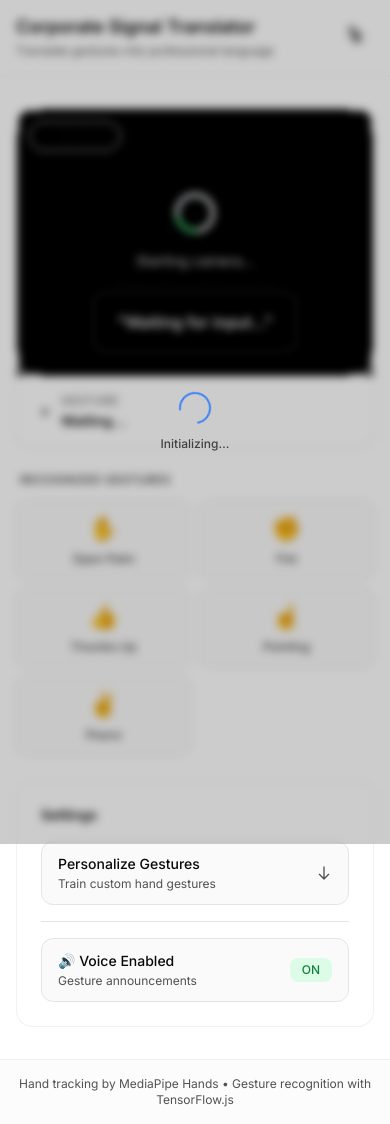
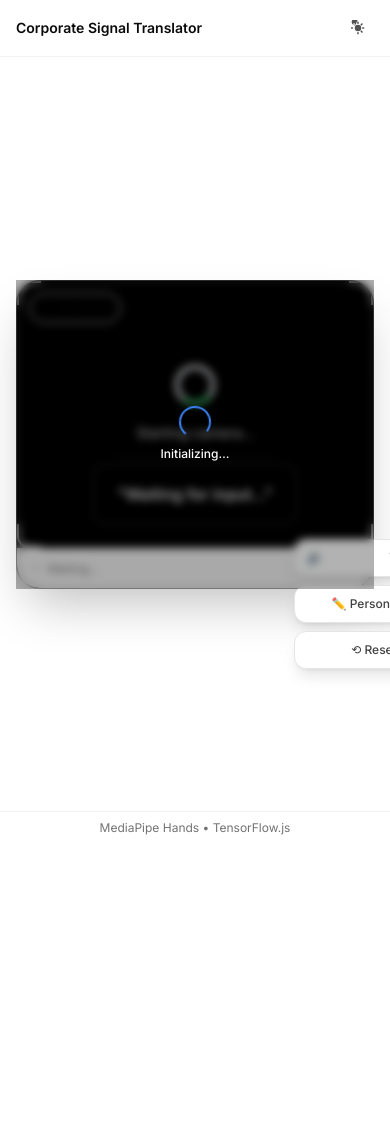
Before and after one commit to M4dhxv/corporate-hand-translator, a React (Vite) app: page / in a window 390 px wide. After the commit the page ends 844 px from the top, so only its background shows below. Built offline with nearby package versions, Linux system fonts and the light colour scheme.

Commit message:
v5.0.0: macOS utility redesign - fixed layout, no scrolling, floating controls

```diff
--- a/package.json
+++ b/package.json
@@ -1,7 +1,7 @@
 {
   "name": "corporate-hand-translator",
   "private": true,
-  "version": "4.3.0",
+  "version": "5.0.0",
   "type": "module",
   "scripts": {
     "dev": "vite",
--- a/src/App.jsx
+++ b/src/App.jsx
@@ -5,8 +5,8 @@ import TrainingMode from './components/TrainingMode';
 
 /**
  * Corporate Signal Translator - Main App
- * Premium macOS-inspired utility design
- * UI-only redesign: All logic from v3.2.0 preserved
+ * macOS utility-style interface with fixed video card
+ * Zero scrolling, always-visible controls
  */
 function App() {
     // State management
@@ -133,72 +133,55 @@ function App() {
         setIsLoading(false);
     };
 
-    const gestures = [
-        { gesture: '✋', label: 'Open Palm', key: 'open-palm' },
-        { gesture: '✊', label: 'Fist', key: 'fist' },
-        { gesture: '👍', label: 'Thumbs Up', key: 'thumbs-up' },
-        { gesture: '☝️', label: 'Pointing', key: 'pointing' },
-        { gesture: '✌️', label: 'Peace', key: 'peace' },
-    ];
+    return (
+        <div className={`${darkMode ? 'dark' : ''}`}>
+            {/* Root container - fixed viewport utility layout */}
+            <div className="h-screen w-screen bg-white dark:bg-neutral-950 transition-colors duration-300 flex flex-col overflow-hidden">
 
-    return (
-        <div className={`min-h-screen ${darkMode ? 'dark' : ''}`}>
-            {/* Root background */}
-            <div className="min-h-screen bg-white dark:bg-neutral-950 transition-colors duration-300">
-
-                {/* Header */}
-                <header className="sticky top-0 z-40 border-b border-neutral-200/50 dark:border-neutral-800/50 backdrop-blur-xl bg-white/90 dark:bg-neutral-950/90">
-                    <div className="max-w-4xl mx-auto px-4 sm:px-6 lg:px-8 py-4">
-                        <div className="flex items-center justify-between gap-4">
-                            {/* Branding */}
-                            <div className="flex-1 min-w-0">
-                                <h1 className="text-lg font-semibold text-neutral-950 dark:text-white leading-tight">
+                {/* Minimalist header */}
+                <header className="flex items-center justify-between px-4 sm:px-6 py-3 border-b border-neutral-200/50 dark:border-neutral-800/50 flex-shrink-0">
+                    <div className="min-w-0">
+                        <h1 className="text-sm font-semibold text-neutral-950 dark:text-white">
                             Corporate Signal Translator
                         </h1>
-                                <p className="text-xs text-neutral-600 dark:text-neutral-400 mt-1">
-                                    Translate gestures into professional language
-                                </p>
                     </div>
-
-                            {/* Dark mode toggle */}
                     <button
                         onClick={() => setDarkMode(!darkMode)}
                         className="p-2 rounded-lg hover:bg-neutral-100 dark:hover:bg-neutral-800 transition-colors duration-200 flex-shrink-0"
                         aria-label="Toggle dark mode"
                     >
                         {darkMode ? (
-                                    <svg className="w-5 h-5 text-neutral-400" fill="currentColor" viewBox="0 0 20 20">
+                            <svg className="w-4 h-4 text-neutral-400" fill="currentColor" viewBox="0 0 20 20">
                                 <path d="M17.293 13.293A8 8 0 016.707 2.707a8.001 8.001 0 1010.586 10.586z" />
                             </svg>
                         ) : (
-                                    <svg className="w-5 h-5 text-neutral-600" fill="currentColor" viewBox="0 0 20 20">
+                            <svg className="w-4 h-4 text-neutral-600" fill="currentColor" viewBox="0 0 20 20">
                                 <path fillRule="evenodd" d="M10 2a1 1 0 011 1v1a1 1 0 11-2 0V3a1 1 0 011-1zm4 8a4 4 0 11-8 0 4 4 0 018 0zm-.464 4.95l.707.707a1 1 0 001.414-1.414l-.707-.707a1 1 0 00-1.414 1.414zm2.12-10.607a1 1 0 010 1.414l-.707.707a1 1 0 11-1.414-1.414l.707-.707a1 1 0 011.414 0zM17 11a1 1 0 100-2h-1a1 1 0 100 2h1zm-7 4a1 1 0 011 1v1a1 1 0 11-2 0v-1a1 1 0 011-1zM5.05 6.464A1 1 0 106.464 5.05l-.707-.707a1 1 0 00-1.414 1.414l.707.707zm5.657-9.193a1 1 0 00-1.414 0l-.707.707A1 1 0 005.05 6.464l.707-.707a1 1 0 011.414 0zM3 11a1 1 0 100-2H2a1 1 0 100 2h1z" clipRule="evenodd" />
                             </svg>
                         )}
                     </button>
-                        </div>
-                    </div>
                 </header>
 
-                {/* Main content */}
-                <main className="flex-1 px-4 sm:px-6 lg:px-8 py-8 sm:py-12">
-                    <div className="max-w-4xl mx-auto space-y-6">
+                {/* Main content area - centered video card with controls */}
+                <main className="flex-1 flex items-center justify-center px-4 sm:px-6 overflow-hidden relative">
 
-                        {/* Primary gesture card */}
-                        <div className="rounded-2xl overflow-hidden shadow-sm border border-neutral-200/50 dark:border-neutral-800/50 bg-white dark:bg-neutral-900">
-                            {/* Loading overlay */}
+                    {/* Fixed video card - the product */}
+                    <div className="relative w-full max-w-3xl">
+
+                        {/* Video container with rounded corners */}
+                        <div className="rounded-3xl overflow-hidden shadow-2xl border border-neutral-200/50 dark:border-neutral-800/50 bg-black">
+
+                            {/* Loading state */}
                             {isLoading && (
-                                <div className="absolute inset-0 z-50 flex items-center justify-center bg-black/20 dark:bg-black/40 backdrop-blur-sm">
+                                <div className="absolute inset-0 z-50 flex items-center justify-center bg-black/30 backdrop-blur-sm">
                                     <div className="text-center">
-                                        <div className="w-8 h-8 border-2 border-blue-500 border-t-transparent rounded-full animate-spin mx-auto mb-3"></div>
-                                        <p className="text-xs font-medium text-neutral-700 dark:text-neutral-300">
-                                            Initializing…
-                                        </p>
+                                        <div className="w-8 h-8 border-2 border-blue-500 border-t-transparent rounded-full animate-spin mx-auto mb-2"></div>
+                                        <p className="text-xs font-medium text-white">Initializing…</p>
                                     </div>
                                 </div>
                             )}
 
-                            {/* Video feed */}
+                            {/* Aspect video feed */}
                             <div className="relative bg-black aspect-video flex items-center justify-center">
                                 <VideoFeed
                                     onGestureDetected={handleGestureDetected}
@@ -211,19 +194,15 @@ function App() {
                                 />
                             </div>
 
-                            {/* Status bar - below video */}
-                            <div className="px-6 py-4 border-t border-neutral-200/50 dark:border-neutral-800/50">
-                                <div className="flex items-center justify-between gap-4">
-                                    {/* Gesture status */}
-                                    <div className="flex items-center gap-3 flex-1">
-                                        <div className={`w-2 h-2 rounded-full transition-all duration-300 ${
-                                            gestureType
-                                                ? 'bg-green-500 animate-pulse'
-                                                : 'bg-neutral-400 dark:bg-neutral-600'
+                            {/* Integrated status bar */}
+                            <div className="px-4 py-3 bg-white/95 dark:bg-neutral-900/95 backdrop-blur-sm border-t border-neutral-200/50 dark:border-neutral-800/50">
+                                <div className="flex items-center justify-between gap-3 text-xs">
+                                    <div className="flex items-center gap-2 flex-1 min-w-0">
+                                        <div className={`w-1.5 h-1.5 rounded-full flex-shrink-0 transition-all ${
+                                            gestureType ? 'bg-green-500 animate-pulse' : 'bg-neutral-300 dark:bg-neutral-600'
                                         }`} />
-                                        <div>
-                                            <p className="text-xs font-medium text-neutral-500 dark:text-neutral-400 uppercase tracking-wide">Gesture</p>
-                                            <p className="text-sm font-semibold text-neutral-950 dark:text-white mt-0.5">
+                                        <div className="min-w-0">
+                                            <p className="text-neutral-500 dark:text-neutral-400 leading-tight">
                                                 {gestureType
                                                     ? gestureType.split('-').map(w => w.charAt(0).toUpperCase() + w.slice(1)).join(' ')
                                                     : 'Waiting…'
@@ -231,130 +210,82 @@ function App() {
                                             </p>
                                         </div>
                                     </div>
-
                                     {gestureType && (
-                                        <div className="text-right">
-                                            <p className="text-xs font-medium text-neutral-500 dark:text-neutral-400">Confidence</p>
-                                            <p className="text-sm font-semibold text-neutral-950 dark:text-white mt-0.5">
+                                        <div className="text-neutral-600 dark:text-neutral-400 flex-shrink-0">
                                             {Math.round(gestureConfidence * 100)}%
-                                            </p>
                                         </div>
                                     )}
                                 </div>
                             </div>
                         </div>
 
-                        {/* Gesture reference grid */}
-                        <div>
-                            <h2 className="text-xs font-semibold text-neutral-600 dark:text-neutral-400 uppercase tracking-wide px-1 mb-3">
-                                Recognized Gestures
-                            </h2>
-                            <div className="grid grid-cols-2 sm:grid-cols-3 lg:grid-cols-5 gap-2">
-                                {gestures.map((item) => (
-                                    <div
-                                        key={item.key}
-                                        className={`
-                                            p-3 rounded-xl text-center transition-all duration-200
-                                            border cursor-default select-none
-                                            ${gestureType === item.key
-                                                ? 'bg-blue-500/10 dark:bg-blue-500/15 border-blue-400 dark:border-blue-500 ring-1 ring-blue-400/50 dark:ring-blue-500/50'
-                                                : 'bg-neutral-50 dark:bg-neutral-800/50 border-neutral-200 dark:border-neutral-700/50 hover:bg-neutral-100 dark:hover:bg-neutral-800'
-                                            }
-                                        `}
+                        {/* Floating control cluster - bottom-right of video card */}
+                        <div className="absolute -bottom-20 -right-20 w-40 space-y-2">
+
+                            {/* Voice state indicator */}
+                            <button
+                                onClick={() => setVoiceEnabled(!voiceEnabled)}
+                                className="w-full px-3 py-2.5 rounded-xl text-xs font-medium transition-all
+                                    bg-white dark:bg-neutral-900 border border-neutral-200 dark:border-neutral-800
+                                    hover:bg-neutral-50 dark:hover:bg-neutral-800/50
+                                    shadow-lg dark:shadow-2xl backdrop-blur-sm"
                             >
-                                        <div className="text-2xl mb-1.5">{item.gesture}</div>
-                                        <p className="text-xs font-medium text-neutral-700 dark:text-neutral-300">
-                                            {item.label}
-                                        </p>
+                                <div className="flex items-center justify-between gap-2">
+                                    <span>{voiceEnabled ? '🔊' : '🔇'}</span>
+                                    <span className="text-neutral-700 dark:text-neutral-300">
+                                        {voiceEnabled ? 'Voice On' : 'Voice Off'}
+                                    </span>
                                 </div>
-                                ))}
-                            </div>
-                        </div>
-
-                        {/* Settings card */}
-                        <div className="rounded-2xl border border-neutral-200/50 dark:border-neutral-800/50 bg-white dark:bg-neutral-900 p-6">
-                            <h2 className="text-sm font-semibold text-neutral-950 dark:text-white mb-4">
-                                Settings
-                            </h2>
-
-                            {/* Training mode button */}
-                            <button
-                                onClick={() => setTrainingMode(!trainingMode)}
-                                className={`
-                                    w-full px-4 py-3 rounded-xl text-left transition-all duration-200
-                                    flex items-center justify-between
-                                    border border-neutral-200 dark:border-neutral-700/50
-                                    ${trainingMode
-                                        ? 'bg-blue-500/10 dark:bg-blue-500/15 border-blue-400 dark:border-blue-500'
-                                        : 'bg-neutral-50 dark:bg-neutral-800/50 hover:bg-neutral-100 dark:hover:bg-neutral-800'
-                                    }
-                                `}
-                            >
-                                <div>
-                                    <p className="font-medium text-neutral-950 dark:text-white text-sm">
-                                        Personalize Gestures
-                                    </p>
-                                    <p className="text-xs text-neutral-600 dark:text-neutral-400 mt-0.5">
-                                        Train custom hand gestures
-                                    </p>
-                                </div>
-                                <svg
-                                    className={`w-4 h-4 text-neutral-600 dark:text-neutral-400 transition-transform duration-200 flex-shrink-0 ml-3 ${trainingMode ? 'rotate-180' : ''}`}
-                                    fill="none"
-                                    stroke="currentColor"
-                                    viewBox="0 0 24 24"
-                                >
-                                    <path strokeLinecap="round" strokeLinejoin="round" strokeWidth={2} d="M19 14l-7 7m0 0l-7-7m7 7V3" />
-                                </svg>
                             </button>
 
-                            {/* Voice toggle button */}
-                            <div className="border-t border-neutral-200 dark:border-neutral-800/50 mt-4 pt-4">
+                            {/* Personalize gestures */}
                             <button
-                                    onClick={() => setVoiceEnabled(!voiceEnabled)}
-                                    className="w-full px-4 py-3 rounded-xl transition-all duration-200
-                                        flex items-center justify-between
-                                        bg-neutral-50 dark:bg-neutral-800/50 border border-neutral-200 dark:border-neutral-700
-                                        hover:bg-neutral-100 dark:hover:bg-neutral-800 active:scale-95"
+                                onClick={() => setTrainingMode(true)}
+                                className="w-full px-3 py-2.5 rounded-xl text-xs font-medium transition-all
+                                    bg-white dark:bg-neutral-900 border border-neutral-200 dark:border-neutral-800
+                                    hover:bg-neutral-50 dark:hover:bg-neutral-800/50
+                                    shadow-lg dark:shadow-2xl backdrop-blur-sm
+                                    text-neutral-700 dark:text-neutral-300"
                             >
-                                    <div className="text-left">
-                                        <p className="font-medium text-neutral-950 dark:text-white text-sm">
-                                            {voiceEnabled ? '🔊 Voice Enabled' : '🔇 Voice Disabled'}
-                                        </p>
-                                        <p className="text-xs text-neutral-600 dark:text-neutral-400 mt-0.5">
-                                            Gesture announcements
-                                        </p>
-                                    </div>
-                                    <div className={`px-3 py-1 rounded-lg text-xs font-medium transition-colors flex-shrink-0 ${
-                                        voiceEnabled
-                                            ? 'bg-green-100 dark:bg-green-900/30 text-green-700 dark:text-green-400'
-                                            : 'bg-neutral-200 dark:bg-neutral-700 text-neutral-700 dark:text-neutral-300'
-                                    }`}>
-                                        {voiceEnabled ? 'ON' : 'OFF'}
-                                    </div>
+                                ✏️ Personalize
+                            </button>
+
+                            {/* Reset / Recalibrate */}
+                            <button
+                                onClick={() => {
+                                    if (confirm('Reset hand tracking to default settings?')) {
+                                        window.location.reload();
+                                    }
+                                }}
+                                className="w-full px-3 py-2.5 rounded-xl text-xs font-medium transition-all
+                                    bg-white dark:bg-neutral-900 border border-neutral-200 dark:border-neutral-800
+                                    hover:bg-neutral-50 dark:hover:bg-neutral-800/50
+                                    shadow-lg dark:shadow-2xl backdrop-blur-sm
+                                    text-neutral-700 dark:text-neutral-300"
+                            >
+                                ⟲ Reset
                             </button>
                         </div>
                     </div>
+                </main>
 
-                        {/* Training mode panel */}
+                {/* Footer - minimal */}
+                <footer className="px-4 sm:px-6 py-2 text-center text-xs text-neutral-500 dark:text-neutral-500 border-t border-neutral-200/50 dark:border-neutral-800/50 flex-shrink-0">
+                    MediaPipe Hands • TensorFlow.js
+                </footer>
+            </div>
+
+            {/* Training mode modal overlay */}
             {trainingMode && (
-                            <div className="animate-scale-in">
+                <div className="fixed inset-0 z-50 bg-black/40 dark:bg-black/60 backdrop-blur-sm flex items-center justify-center p-4">
+                    <div className="relative w-full max-w-2xl max-h-[90vh] rounded-3xl overflow-hidden bg-white dark:bg-neutral-900 shadow-2xl border border-neutral-200/50 dark:border-neutral-800/50">
                         <TrainingMode
                             landmarksRef={landmarksRef}
                             onClose={() => setTrainingMode(false)}
                         />
                     </div>
+                </div>
             )}
-                    </div>
-                </main>
-
-                {/* Footer */}
-                <footer className="border-t border-neutral-200/50 dark:border-neutral-800/50 bg-neutral-50/50 dark:bg-neutral-900/50 py-4">
-                    <p className="text-xs text-neutral-600 dark:text-neutral-400 text-center max-w-4xl mx-auto">
-                        Hand tracking by MediaPipe Hands • Gesture recognition with TensorFlow.js
-                    </p>
-                </footer>
-            </div>
         </div>
     );
 }
```
Also changed, not shown: src/components/TrainingMode.jsx (+23 -23 lines), 1 other file (tests, documents, lock files or other folders). Lines whose indentation alone changed are shown as unchanged.
